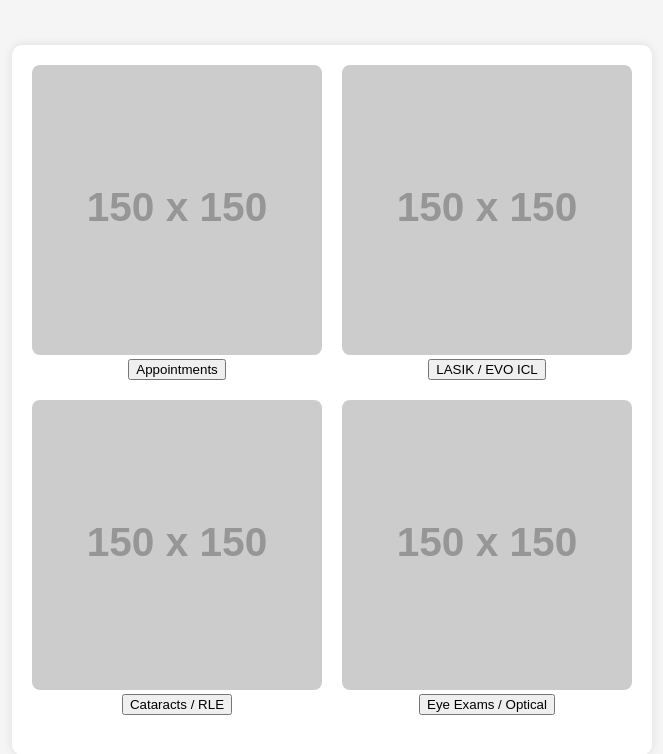
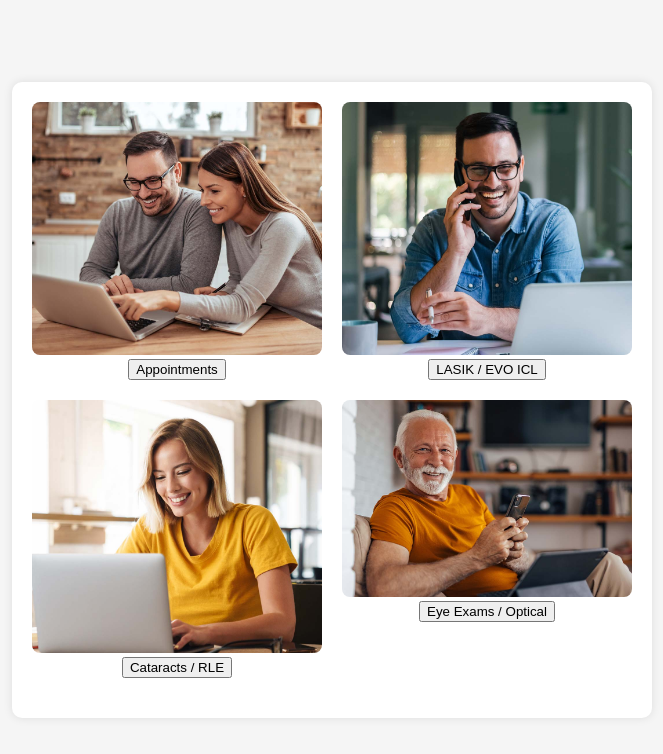
Before and after one commit to aarrumi3/WES-Zapier-chatbot-HTML, a plain HTML site: page index.html in a window 1280 px wide. Shown: the whole page, without its empty margins (308-971 px from the left). Drawn offline with Linux system fonts and the light colour scheme; placeholder pictures from the web are drawn by us.

Commit message:
Update index.html

```diff
--- a/index.html
+++ b/index.html
@@ -55,19 +55,19 @@
     <div class="container">
         <div class="grid">
             <div class="grid-item">
-                <img src="https://via.placeholder.com/150" alt="Appointments">
+                <img src="looking_at_screen.jpg" alt="Appointments">
                 <button onclick="window.location.href='https://pp-wfe-101.advancedmd.com/133156/onlinescheduling/v2/patients'">Appointments</button>
             </div>
             <div class="grid-item">
-                <img src="https://via.placeholder.com/150" alt="LASIK / EVO ICL">
+                <img src="male_smiling_using_phone.jpg" alt="LASIK / EVO ICL">
                 <button onclick="window.location.href='https://westlakeeyes.com/lasik-self-test/'">LASIK / EVO ICL</button>
             </div>
             <div class="grid-item">
-                <img src="https://via.placeholder.com/150" alt="Cataracts / RLE">
+                <img src="contact.jpg" alt="Cataracts / RLE">
                 <button onclick="window.location.href='https://westlakeeyes.com/premium-lens-self-test/'">Cataracts / RLE</button>
             </div>
             <div class="grid-item">
-                <img src="https://via.placeholder.com/150" alt="Eye Exams / Optical">
+                <img src="senior_smiling.jpg" alt="Eye Exams / Optical">
                 <button onclick="window.location.href='https://westlakeeyes.com/contact-us/'">Eye Exams / Optical</button>
             </div>
         </div>
```
